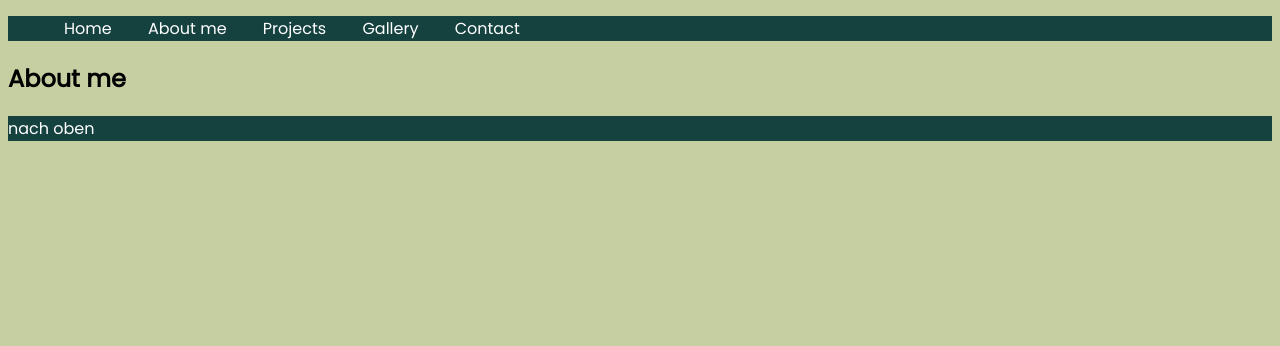
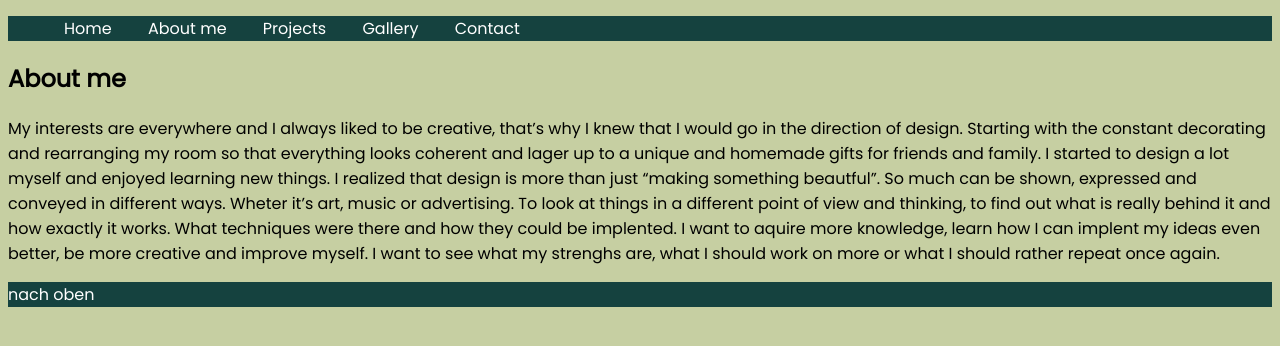
Before and after one commit to chaychay20/simplified-setup, a website: page about.html in a window 1280 px wide. Shown: the part 178-524 px from the top of the page. Drawn offline with Linux system fonts and the light colour scheme; a web font is replaced by a local one.

Commit message:
Text: About me eingesetzt

```diff
--- a/about.html
+++ b/about.html
@@ -25,9 +25,16 @@
 </nav>
 
 <main class="site-content">
-  <div>
     <h2>About me</h2>
-  </div>
+    <p>My interests are everywhere and I always liked to be creative, that’s why I knew that I would go in the direction of design.
+        Starting with the constant decorating and rearranging my room so that everything looks coherent and lager up to a unique and homemade gifts for friends and family. I started to design a lot myself and enjoyed learning new things.
+        I realized that design is more than just “making something beautful”.
+        So much can be shown, expressed and conveyed in different ways.
+        Wheter it’s art, music or advertising.
+        To look at things in a different point of view and thinking, to find out what is really behind it and how exactly it works.
+        What techniques were there and how they could be implented.
+        I want to aquire more knowledge, learn how I can implent my ideas even better, be more creative and improve myself.
+        I want to see what my strenghs are, what I should work on more or what I should rather repeat once again.</p>
     </main>
 
 <footer class="site-footer">
```
Also changed, not shown: contact.html (+1 -1 lines), index.html (+1 -1 lines).
